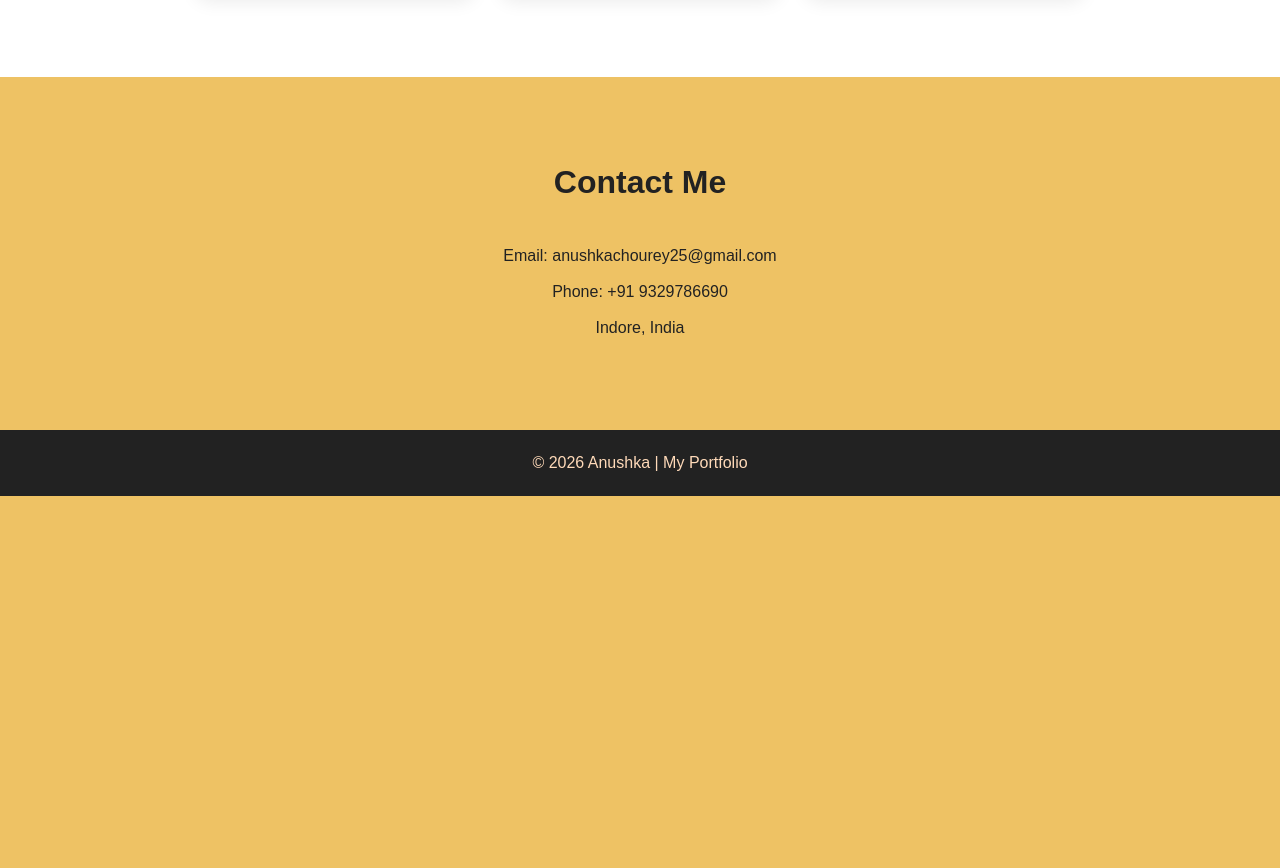
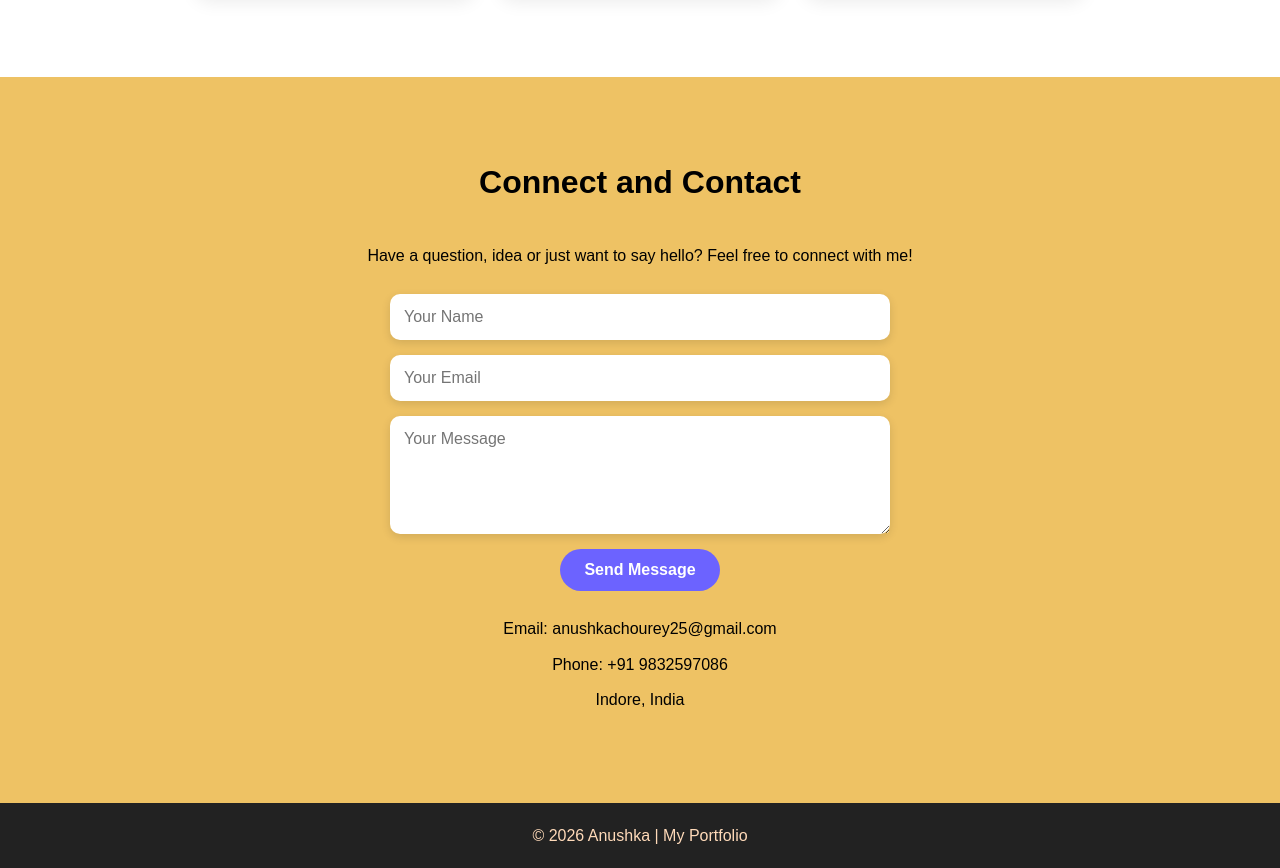
Before and after one commit to AnushkaChourey/Portfolio, a plain HTML site: page index.html in a window 1280 px wide. Shown: the part 1614-2482 px from the top of the page. Before the commit the page ends 2110 px from the top, so only its background shows below. Drawn offline with Linux system fonts and the light colour scheme.

Commit message:
Refactor index.html for better layout and contact form
Updated the HTML structure and styles for improved layout and functionality.

```diff
--- a/index.html
+++ b/index.html
@@ -10,13 +10,15 @@
     margin: 0;
     padding: 0;
     box-sizing: border-box;
+}
+html{
     scroll-behavior: smooth;
 }
 
 body {
     font-family: Arial, sans-serif;
-    background: #eec264;
-    color: #222;
+    background: white;
+    color: black;
     line-height: 1.6;
 }
 
@@ -30,15 +32,6 @@ nav {
     display: flex;
     justify-content: space-between;
     align-items: center;
-}
-
-.logo {
-    font-size: 24px;
-    font-weight: bold;
-}
-
-.logo span {
-    color: #6c63ff;
 }
 
 nav ul {
@@ -246,10 +239,55 @@ footer {
         width: 240px;
         height: 240px;
     }
+}
+    .contact {
+    background: #eec264;
+}
 
-    .code {
-        display: none;
-    }
+.contact-box form {
+    max-width: 500px;
+    margin: 25px auto;
+    display: flex;
+    flex-direction: column;
+    gap: 15px;
+}
+
+.contact-box input,
+.contact-box textarea {
+    width: 100%;
+    padding: 14px;
+    border: none;
+    border-radius: 10px;
+    font-size: 16px;
+    font-family: Arial, sans-serif;
+    box-shadow: 0 3px 10px rgba(0,0,0,0.12);
+    outline: none;
+}
+
+.contact-box textarea {
+    resize: vertical;
+}
+
+.contact-box input:focus,
+.contact-box textarea:focus {
+    box-shadow: 0 0 0 2px #6c63ff;
+}
+
+.contact-box button {
+    width: 160px;
+    margin: auto;
+    padding: 12px;
+    border: none;
+    border-radius: 25px;
+    background: #6c63ff;
+    color: white;
+    font-size: 16px;
+    font-weight: bold;
+    cursor: pointer;
+}
+
+.contact-box button:hover {
+    background: #5148d8;
 }
 </style>
 </head>
@@ -343,17 +381,49 @@ footer {
         </div>
     </div>
 </section>
+<section class="contact" id="contact">
 
-<section id="contact">
-    <h2 class="title">Contact Me</h2>
+    <h2 class="title">Connect and Contact</h2>
+
+    <p style="text-align: center;">
+        Have a question, idea or just want to say hello?
+        Feel free to connect with me!
+    </p>
 
     <div class="contact-box">
+
+        <form>
+
+            <input type="text"
+                   placeholder="Your Name"
+                   required>
+
+            <input type="email"
+                   placeholder="Your Email"
+                   required>
+
+            <textarea
+                placeholder="Your Message"
+                rows="5"
+                required></textarea>
+
+            <button type="submit">Send Message</button>
+
+        </form>
+
+    </div>
+
+    <div class="contact-box">
+
         <p>Email: anushkachourey25@gmail.com</p>
-        <p>Phone: +91 9329786690</p>
+
+        <p>Phone: +91 9832597086</p>
+
         <p>Indore, India</p>
+
     </div>
+
 </section>
-
 <footer>
     <p>© 2026 Anushka | My Portfolio</p>
 </footer>
```
